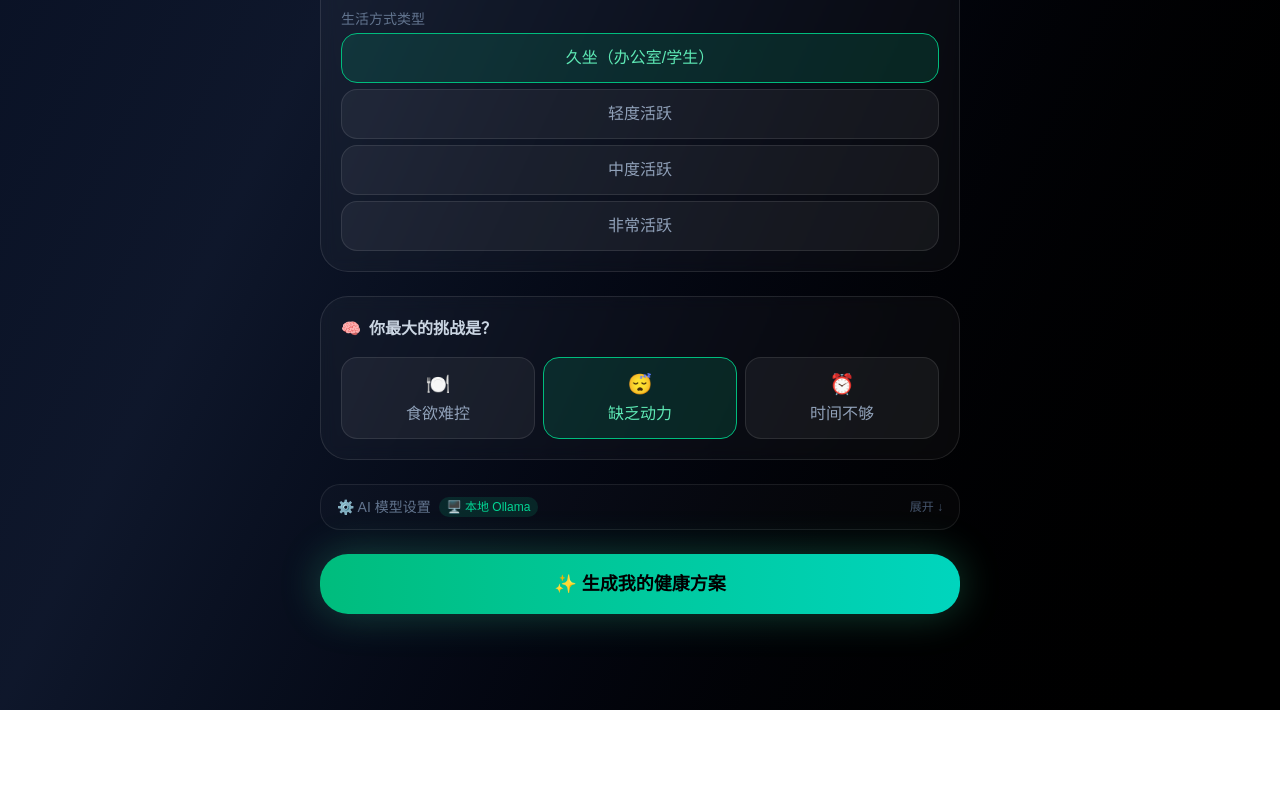
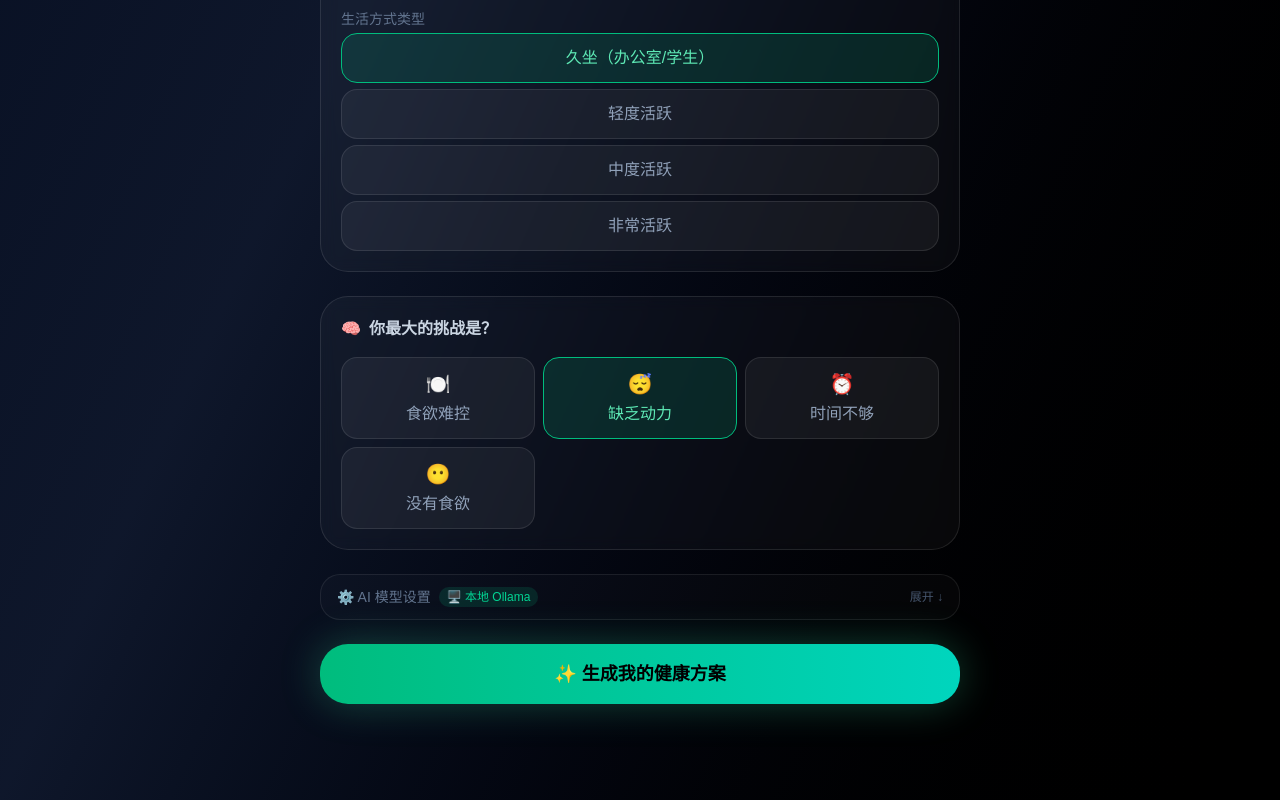
Before and after one commit to BelindaSun/health-os, a Next.js app: page / in a window 1280 px wide. Shown: the part 2026-2826 px from the top of the page. Before the commit the page ends 2736 px from the top, so only its background shows below. Built offline with nearby package versions, Linux system fonts and the light colour scheme.

Commit message:
Add files via upload

```diff
--- a/app/page.tsx
+++ b/app/page.tsx
@@ -124,6 +124,7 @@ const CHALLENGE_OPTIONS: {
   { value: "appetite", label: "食欲难控", emoji: "🍽️" },
   { value: "motivation", label: "缺乏动力", emoji: "😴" },
   { value: "time", label: "时间不够", emoji: "⏰" },
+  { value: "no_appetite", label: "没有食欲", emoji: "😶" },
 ];
 
 const LIFESTYLE_OPTIONS: { value: LifestyleType; label: string }[] = [
@@ -304,7 +305,7 @@ export default function HomePage() {
       "motivation",
       "hydrationSleep",
       "lifestyle",
-    ].every((m) => (plan[m as keyof typeof plan] as { status?: string })?.status !== "loading");
+    ].every((m) => plan[m as keyof typeof plan]?.status !== "loading");
 
   return (
     <main className="min-h-screen bg-gradient-to-br from-slate-950 via-slate-900 to-black text-white">
```
